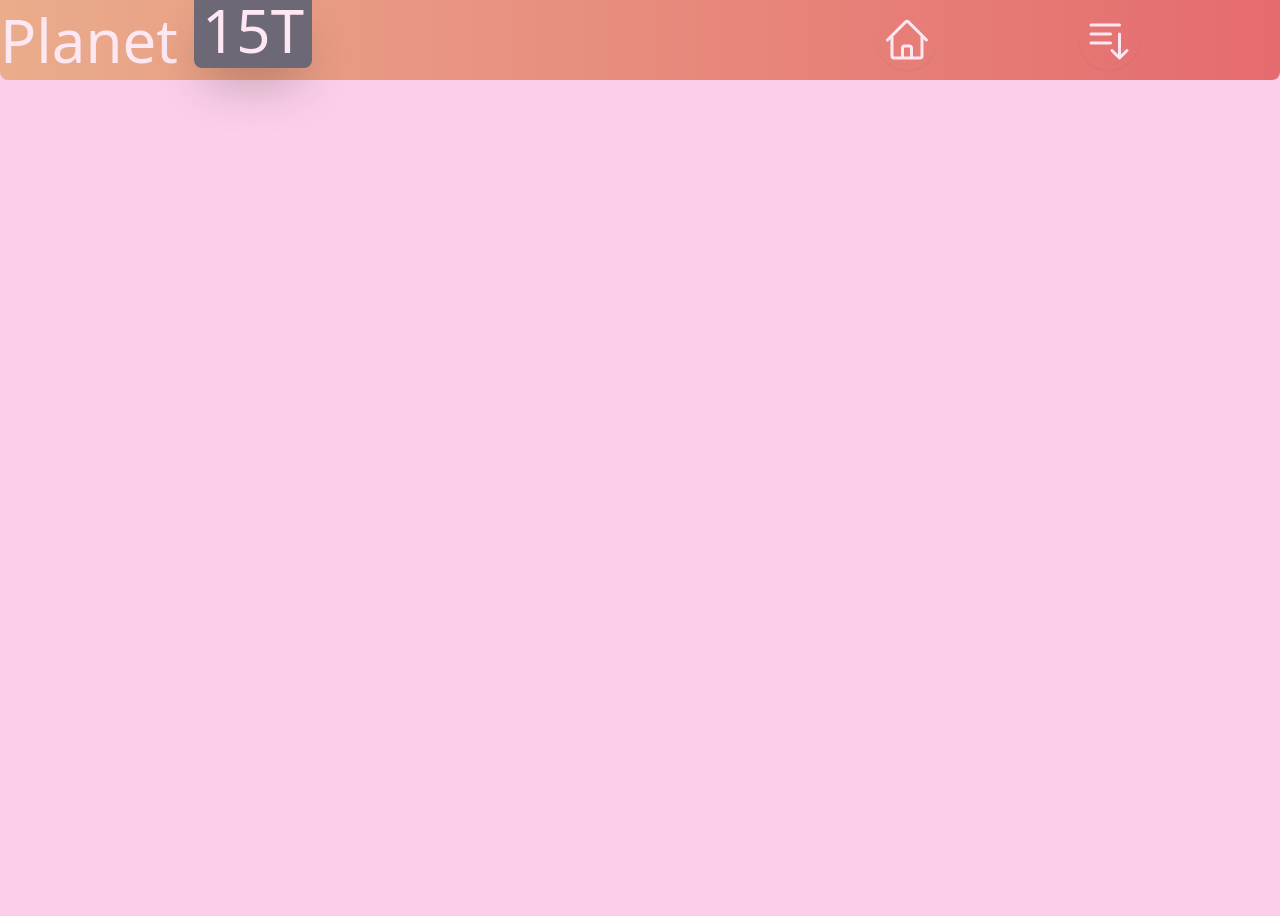
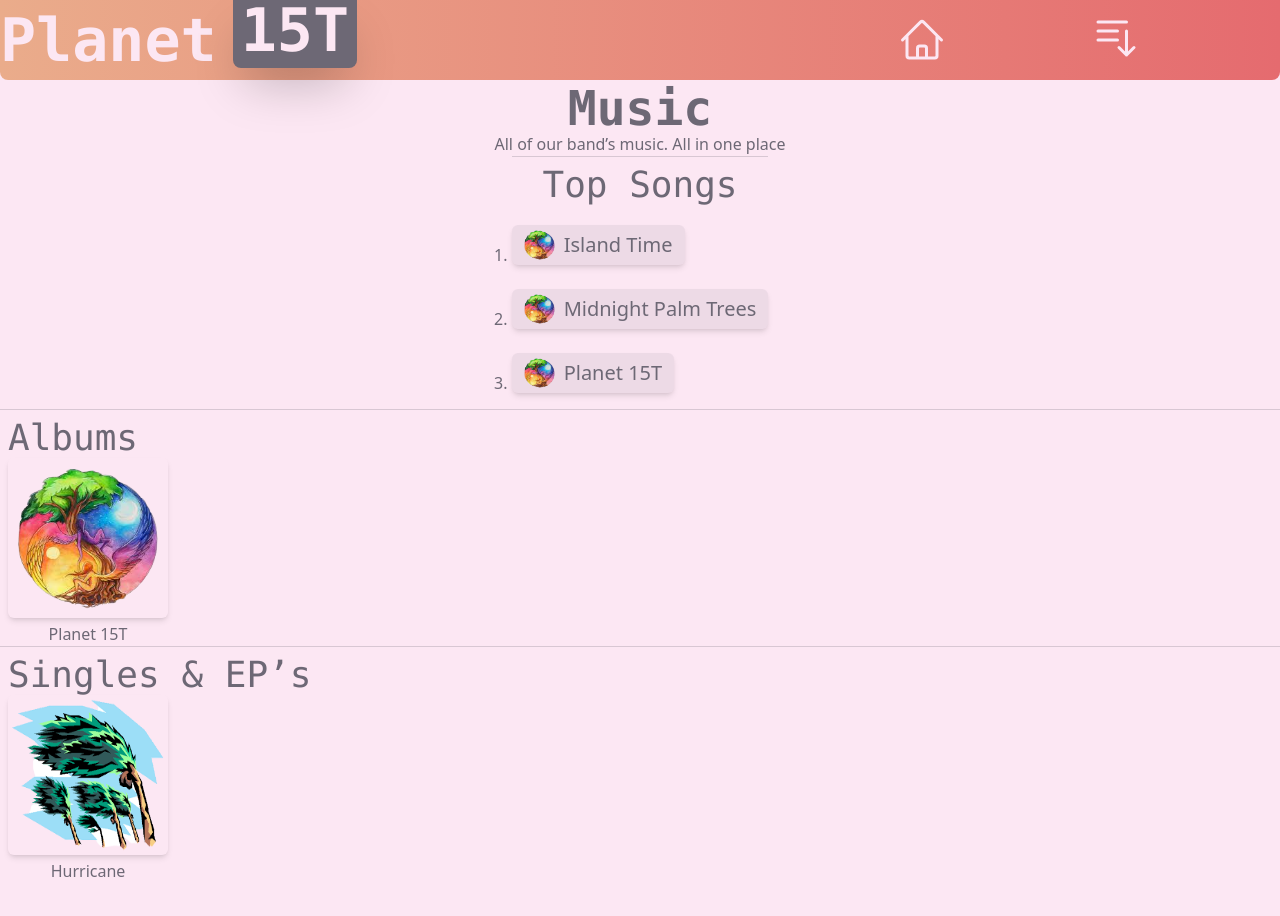
Before and after one commit to TechFishe/15T, a SvelteKit app: page /Music in a window 1280 px wide. Before the commit this address had no page. Shown: the top 916 px of the page. Before the commit the page ends 800 px from the top, so only its background shows below. Built offline with nearby package versions, Linux system fonts and the light colour scheme.

Commit message:
Music done, pages set up, lots of boilerplate

```diff
--- a/src/app.css
+++ b/src/app.css
@@ -2,15 +2,13 @@
 @tailwind components;
 @tailwind utilities;
 
-html {
-    @apply bg-pink-200;
-}
+html { @apply bg-pink-100; }
 
 @layer components{
-    .debugBorder{
-        @apply border border-sky-500;
-    }
-    main{
-        @apply absolute w-screen flex flex-col top-20 text-center text-light-purple;
-    }
+    .debugBorder{ @apply border border-sky-500; }
+    .link{ @apply transition-colors duration-100 ease-linear; }
+    .link:hover{ @apply underline; }
+    main{ @apply absolute w-screen flex flex-col top-[5.25rem] text-center text-light-purple; }
+    main h1 { @apply text-5xl font-semibold font-mono; }
+    main h2 { @apply text-4xl font-medium font-mono; }
 }
--- a/src/lib/btn/menuBtn.svelte
+++ b/src/lib/btn/menuBtn.svelte
@@ -1,10 +1,10 @@
 <script lang="ts">
-    export let title:string = ":(", SVG:string = "M18.364 18.364A9 9 0 005.636 5.636m12.728 12.728A9 9 0 015.636 5.636m12.728 12.728L5.636 5.636";
+    export let title:string = ":(", URL:string = "/", SVG:string = "M18.364 18.364A9 9 0 005.636 5.636m12.728 12.728A9 9 0 015.636 5.636m12.728 12.728L5.636 5.636";
 </script>
 
-<button class="flex px-3 py-1 text- space-x-2 items-center rounded-md shadow-sm hover:bg-pink-100/[.15] hover:shadow-md transition-all duration-200 ease-in">
+<a href="{URL}" class="flex px-3 py-1 text- space-x-2 items-center rounded-md hover:bg-pink-100/[.15] hover:shadow-md transition-all duration-200 ease-in">
     <svg xmlns="http://www.w3.org/2000/svg" fill="none" viewBox="0 0 24 24" stroke-width="1.5" stroke="currentColor" class="w-8 h-8">
         <path stroke-linecap="round" stroke-linejoin="round" d="{SVG}" />
     </svg>
     <span class="text-3xl">{title}</span>
-</button>
+</a>
--- /dev/null
+++ b/src/routes/+error.svelte
@@ -0,0 +1,15 @@
+<script>
+    import { page } from "$app/stores";
+</script>
+<svelte:head>
+    <title>Error: {$page.error?.message}</title>
+</svelte:head>
+
+<main>
+    <h1>Error :(</h1>
+    <p>I'm sorry, but there was an error somewhere along the way. Please make sure you have the right URL entered and try again.
+        <br>If the problems persist please contact me <a href="mailto:barkej226148@prescott.k12.wi.us" target="_blank" rel="noopener noreferrer" class="link hover:text-red-700 decoration-red-700">here</a> and I'll try and fix it soon :)
+    </p>
+    <h2>Error code:</h2>
+    <p>{$page.error?.message}</p>
+</main>
--- a/src/routes/+layout.svelte
+++ b/src/routes/+layout.svelte
@@ -20,18 +20,18 @@
     }
 </script>
 
-<header class:rounded-b-lg="{menu1}" class:rounded-bl-lg="{menu2}" class="bg-gradient-to-r from-lightest-pink to-mid-pink text-pink-100 h-20 items-center grid grid-row-1 grid-flow-col fixed w-screen subpixel-antialiased">
-    <h1 class="text-6xl h-full w-fit flex space-x-4">
+<header class:rounded-b-lg="{menu1}" class:rounded-bl-lg="{menu2}" class="bg-gradient-to-r z-50 from-lightest-pink to-mid-pink text-pink-100 h-20 items-center grid grid-row-1 grid-flow-col fixed w-screen subpixel-antialiased">
+    <h1 class="text-6xl h-full w-fit font-mono flex space-x-4 font-bold">
         <span class="self-center">Planet</span>
         <span class="bg-light-purple rounded-b-lg px-2 shadow-2xl h-fit pb-2">15T</span>
     </h1>
     <nav class="float-right h-full grid grid-rows-1 grid-flow-col justify-evenly items-center">
-        <a href="/" class="rounded-full p-1.5 w-fit hover:shadow-md shadow-sm transition-all duration-150 ease-in">
+        <a href="/" class="rounded-full p-1.5 w-fit hover:shadow-md transition-all duration-150 ease-in">
             <svg xmlns="http://www.w3.org/2000/svg" fill="none" viewBox="0 0 24 24" stroke-width="1.5" stroke="currentColor" class="w-12 h-12">
                 <path stroke-linecap="round" stroke-linejoin="round" d="M2.25 12l8.954-8.955c.44-.439 1.152-.439 1.591 0L21.75 12M4.5 9.75v10.125c0 .621.504 1.125 1.125 1.125H9.75v-4.875c0-.621.504-1.125 1.125-1.125h2.25c.621 0 1.125.504 1.125 1.125V21h4.125c.621 0 1.125-.504 1.125-1.125V9.75M8.25 21h8.25" />
             </svg>
         </a>
-        <button class="rounded-full p-1.5 w-fit motion-safe:animate-bounce-light motion-reduce:animate-none hover:animate-none hover:shadow-md shadow-sm transition-all duration-150 ease-in" on:click={() => menuClick()}>
+        <button class="rounded-full p-1.5 w-fit motion-safe:animate-bounce-light motion-reduce:animate-none hover:animate-none hover:shadow-md transition-all duration-150 ease-in" on:click={() => menuClick()}>
             {#if menu1}
                 <svg xmlns="http://www.w3.org/2000/svg" fill="none" viewBox="0 0 24 24" stroke-width="1.5" stroke="currentColor" class="w-12 h-12" transition:fade|local={{duration: 300}}>
                     <path stroke-linecap="round" stroke-linejoin="round" d="M3 4.5h14.25M3 9h9.75M3 13.5h9.75m4.5-4.5v12m0 0l-3.75-3.75M17.25 21L21 17.25" />
@@ -44,11 +44,23 @@
             {/if}
         </button>
         {#if menu2}
-            <section class="h-fit w-96 absolute bg-gradient-to-tr from-lightest-pink to-mid-pink rounded-bl-lg right-0 top-20" transition:fly={{ y: -80, duration: 500}}>
-                <h1 class="text-5xl text-center border-b-[0.25px] border-pink-100/25">Menu</h1>
-                <ul class="pl-2 py-2 space-y-2">
-                    <MenuBtn title="About" SVG="M12 6.042A8.967 8.967 0 006 3.75c-1.052 0-2.062.18-3 .512v14.25A8.987 8.987 0 016 18c2.305 0 4.408.867 6 2.292m0-14.25a8.966 8.966 0 016-2.292c1.052 0 2.062.18 3 .512v14.25A8.987 8.987 0 0018 18a8.967 8.967 0 00-6 2.292m0-14.25v14.25" />
-                    <MenuBtn title="Music" SVG="M9 9l10.5-3m0 6.553v3.75a2.25 2.25 0 01-1.632 2.163l-1.32.377a1.803 1.803 0 11-.99-3.467l2.31-.66a2.25 2.25 0 001.632-2.163zm0 0V2.25L9 5.25v10.303m0 0v3.75a2.25 2.25 0 01-1.632 2.163l-1.32.377a1.803 1.803 0 01-.99-3.467l2.31-.66A2.25 2.25 0 009 15.553z" />
+            <section class="h-fit w-[13.5rem] absolute bg-mid-pink rounded-bl-lg right-0 top-20" transition:fly={{ y: -80, duration: 500}}>
+                <h1 class="text-5xl text-center font-mono border-b-[0.25px] font-semibold border-pink-100/25">Menu</h1>
+                <ul class="px-2 py-2 space-y-2">
+                    <li>
+                        <MenuBtn title="About" URL="/About" SVG="M12 6.042A8.967 8.967 0 006 3.75c-1.052 0-2.062.18-3 .512v14.25A8.987 8.987 0 016 18c2.305 0 4.408.867 6 2.292m0-14.25a8.966 8.966 0 016-2.292c1.052 0 2.062.18 3 .512v14.25A8.987 8.987 0 0018 18a8.967 8.967 0 00-6 2.292m0-14.25v14.25" />
+                    </li>
+                    <li>
+                        <MenuBtn title="Music" URL="/Music" SVG="M9 9l10.5-3m0 6.553v3.75a2.25 2.25 0 01-1.632 2.163l-1.32.377a1.803 1.803 0 11-.99-3.467l2.31-.66a2.25 2.25 0 001.632-2.163zm0 0V2.25L9 5.25v10.303m0 0v3.75a2.25 2.25 0 01-1.632 2.163l-1.32.377a1.803 1.803 0 01-.99-3.467l2.31-.66A2.25 2.25 0 009 15.553z" />
+                    </li>
+                    <li>
+                        <a href="https://github.com/TechFishe/15T" target="_blank" rel="noopener noreferrer" class="flex px-3 py-1 text- space-x-2 items-center rounded-md hover:bg-pink-100/[.15] hover:shadow-md transition-all duration-200 ease-in">
+                            <svg xmlns="http://www.w3.org/2000/svg" fill="none" viewBox="0 0 24 24" stroke-width="1.5" stroke="currentColor" class="w-8 h-8">
+                                <path stroke-linecap="round" stroke-linejoin="round" d="M17.25 6.75L22.5 12l-5.25 5.25m-10.5 0L1.5 12l5.25-5.25m7.5-3l-4.5 16.5" />
+                            </svg>
+                            <span class="text-3xl">Code</span>
+                        </a>
+                    </li>
                 </ul>
             </section>
         {/if}
--- a/src/routes/+page.svelte
+++ b/src/routes/+page.svelte
@@ -1,3 +1,7 @@
+<svelte:head>
+    <title>Home</title>
+</svelte:head>
+
 <main>
-    <h1 class="text-5xl">Welcome</h1>
+    <h1>Welcome</h1>
 </main>
--- /dev/null
+++ b/src/routes/About/+page.svelte
@@ -0,0 +1,3 @@
+<svelte:head>
+    <title>About</title>
+</svelte:head>
--- /dev/null
+++ b/src/routes/Music/+page.svelte
@@ -0,0 +1,62 @@
+<script>
+    import EarthImg from '../../lib/img/earthNoBG.png';
+    import HurImg from '../../lib/img/hurricaneNoBG.png';
+</script>
+
+<svelte:head>
+    <title>Music</title>
+</svelte:head>
+
+<main class="pb-[3.75rem]">
+    <header>
+        <h1>Music</h1>
+        <p>All of our band&rsquo;s music. All in one place</p>
+    </header>
+    <article class="grid justify-center pb-4">
+        <h2 class="border-t-[0.5px] border-light-purple/25 pt-2">Top Songs</h2>
+        <ol class="list-decimal w-fit space-y-6 mt-4 items-centerS justify-self-center">
+            <li class="text-left">
+                <div class="flex flex-row items-center w-fit h-fit mt-1 py-1 px-3 bg-light-purple/10 rounded-md shadow-md hover:scale-95 hover:shadow-sm hover:rounded-lg hover:bg-light-purple/20 transition-all duration-200 ease-in">
+                    <img src="{EarthImg}" alt="EarthImg" class="w-8 h-8" />
+                    <span class="text-xl pl-2 cursor-default">Island Time</span>
+                </div>
+            </li>
+            <li class="text-left">
+                <div class="flex flex-row items-center w-fit h-fit mt-1 py-1 px-3 bg-light-purple/10 rounded-md shadow-md hover:scale-95 hover:shadow-sm hover:rounded-lg hover:bg-light-purple/20 transition-all duration-200 ease-in">
+                    <img src="{EarthImg}" alt="EarthImg" class="w-8 h-8" />
+                    <span class="text-xl pl-2 cursor-default">Midnight Palm Trees</span>
+                </div>
+            </li>
+            <li class="text-left">
+                <div class="flex flex-row items-center w-fit h-fit mt-1 py-1 px-3 bg-light-purple/10 rounded-md shadow-md hover:shadow-sm hover:rounded-lg hover:scale-95 hover:bg-light-purple/20 transition-all duration-200 ease-in">
+                    <img src="{EarthImg}" alt="EarthImg" class="w-8 h-8" />
+                    <span class="text-xl pl-2 cursor-default">Planet 15T</span>
+                </div>
+            </li>
+        </ol>
+    </article>
+    <article class="float-left border-t-[0.5px] border-light-purple/25 text-left pt-2 pl-2">
+        <h2>Albums</h2>
+        <section class="grid gird-rows-1 grid-flow-col gap-x-4 justify-start">
+            <div class="w-fit">
+                <img src="{EarthImg}" alt="Earth Pic" class="h-40 w-40 rounded-md hover:rounded-xl p-1 pl-2 hover:bg-light-purple/[0.15] hover:shadow-sm hover:scale-95 shadow-md transition-all duration-200 ease-in" />
+                <caption class="flex flex-row justify-center mt-1">Planet 15T</caption>
+            </div>
+        </section>
+    </article>
+    <article class="float-left border-t-[0.5px] border-light-purple/25 text-left pt-2 pl-2">
+        <h2>Singles &amp; EP&rsquo;s</h2>
+        <section class="grid gird-rows-1 grid-flow-col gap-x-4 justify-start">
+            <div class="w-fit">
+                <img src="{HurImg}" alt="Earth Pic" class="h-40 w-40 rounded-md hover:rounded-xl p-1 hover:bg-light-purple/[0.15] hover:shadow-sm hover:scale-95 shadow-md transition-all duration-200 ease-in" />
+                <caption class="flex flex-row justify-center mt-1">Hurricane</caption>
+            </div>
+        </section>
+    </article>
+</main>
+
+<style>
+    small {
+        @apply px-2;
+    }
+</style>
```
Also changed, not shown: src/lib/img/earthNoBG.png (added), src/lib/img/hurricaneNoBG.png (added).
